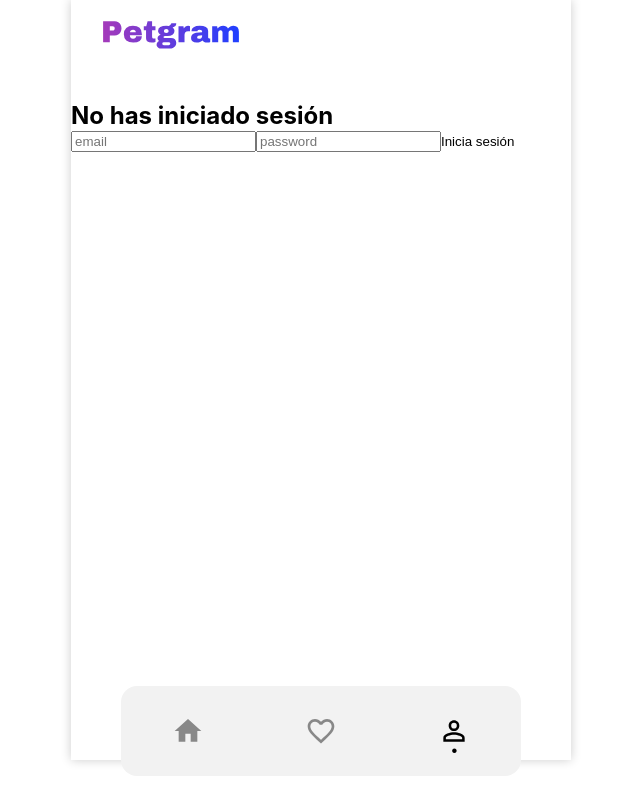
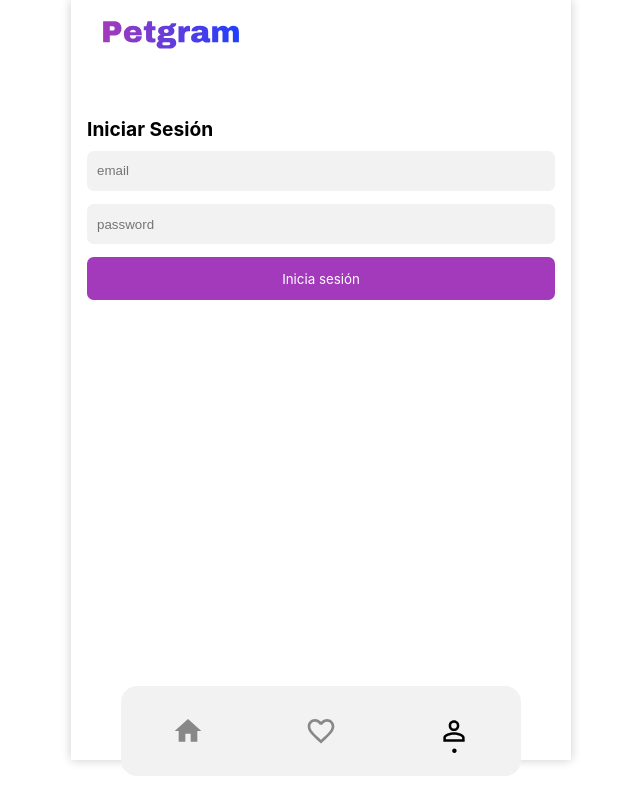
Before and after one commit to eduardoGao/petgram, a React app: page /profile in a window 1280 px wide. Shown: the whole page, without its empty margins (319-959 px from the left). Built offline with nearby package versions, Linux system fonts and the light colour scheme.

Commit message:
hook useInputValue & styles en input

```diff
--- a/src/components/UserForm/index.js
+++ b/src/components/UserForm/index.js
@@ -1,26 +1,29 @@
-import React, { useState } from 'react'
+import React from 'react'
+import { useInputValue } from '../../hooks/useInputValue'
+import { Form, Button, Title } from './styles'
 
-export const UserForm = ({ handleSubmit }) => {
-    const [email, setEmail] = useState('')
-    const [password, setPassword] = useState('')
+export const UserForm = ({ handleSubmit, title }) => {
+
+    const email = useInputValue("")
+    const password = useInputValue("")
 
     return (
-        <form onSubmit={handleSubmit}>
+        <Form onSubmit={handleSubmit}>
+            <Title>{title}</Title>
             <input
                 placeholder="email"
 
-                value={email}
-                onChange={e => setEmail(e.target.value)}
+                value={email.value}
+                onChange={email.onChange}
             />
             <input
                 placeholder="password"
                 type='password'
 
-                value={password}
-                onChange={e => setPassword(e.target.value)}
+                {...password}
             />
 
-            <button type="submit">Inicia sesión</button>
-        </form>
+            <Button type="submit">Inicia sesión</Button>
+        </Form>
     )
 }
--- /dev/null
+++ b/src/components/UserForm/styles.js
@@ -0,0 +1,38 @@
+import styled from 'styled-components'
+
+export const Form = styled.form`
+    padding: 1em;
+
+    & input {
+        background: #f2f2f2;
+        display: block;
+        width: 100%;
+        height: 2.5em;
+        padding: 1.5em .75em;
+        margin-bottom: 1em;
+        border: none;
+        border-radius: .5em;
+        color: #a23abb;
+
+
+        &:focus {
+            border: none;
+            border: 1px solid #f2f2f2;
+            //background: red;
+        }
+    }
+`
+
+export const Button = styled.button`
+    font-family: inherit;
+    color: white;
+    background: #a23abb;
+    width: 100%;
+    padding: 1em;
+    border-radius: .5em
+`
+
+export const Title = styled.h2`
+    margin-bottom: .5em;
+    font-size: 1.2em;
+`
--- /dev/null
+++ b/src/hooks/useInputValue.js
@@ -0,0 +1,10 @@
+import { useState } from 'react'
+
+export const useInputValue = (initialValue) => {
+    const [value, setValue] = useState(initialValue)
+    const onChange = e => {
+        setValue(e.target.value)
+    }
+
+    return {value, onChange}
+}
--- a/src/pages/NotRegisterUser.js
+++ b/src/pages/NotRegisterUser.js
@@ -5,12 +5,11 @@ import { UserForm } from "../components/UserForm"
 export const NotRegisterUser = () => {
     return (
         <div>
-            <h2>No has iniciado sesión</h2>
             <Context.Consumer>
                 {
                     ({ activateAuth }) => {
                         return (
-                            <UserForm handleSubmit={activateAuth} />
+                            <UserForm handleSubmit={activateAuth} title="Iniciar Sesión" />
                         )
                     }
                 }
```
